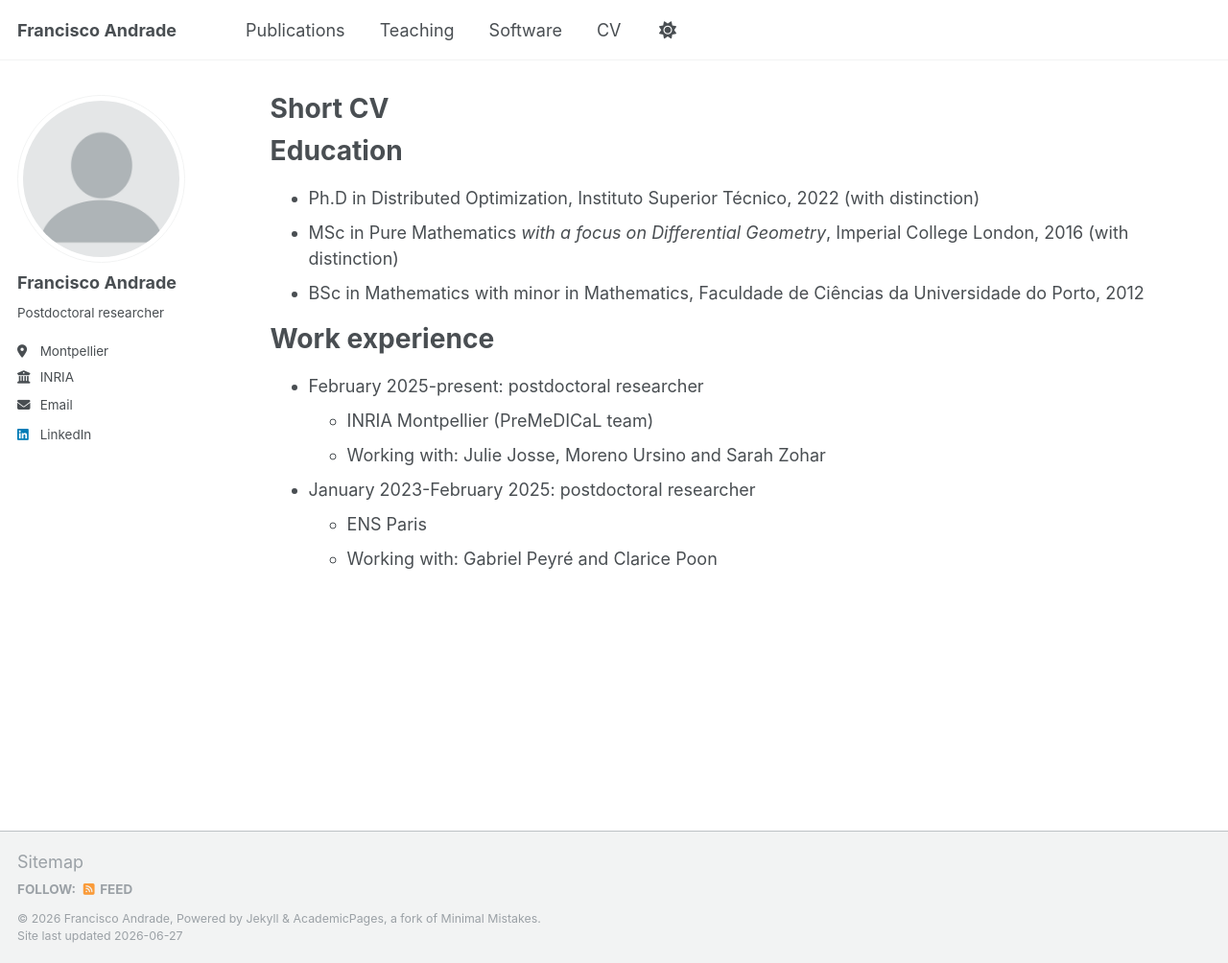
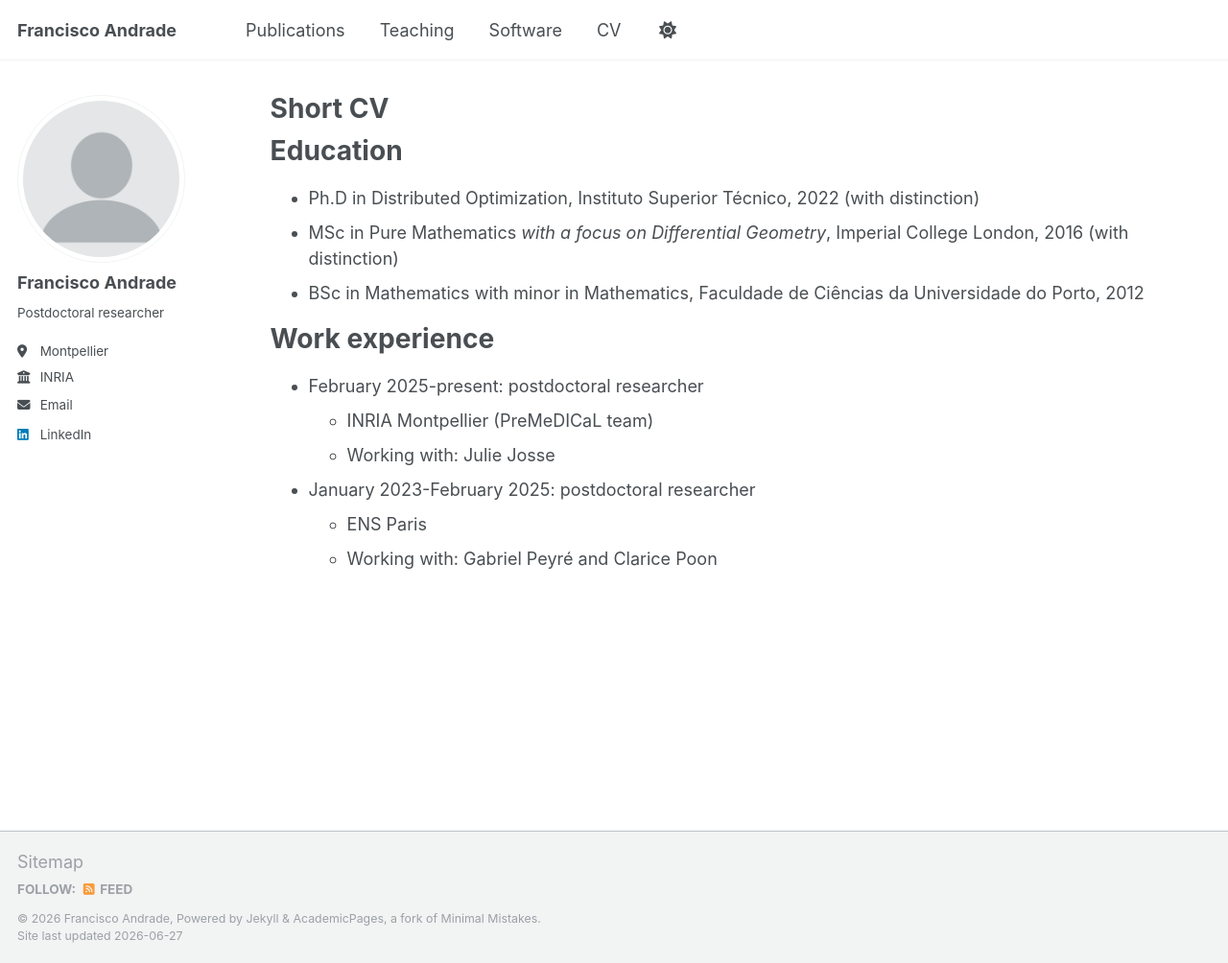
Before and after one commit to FranciscoAndrade90/FranciscoAndrade90.github.io, a Jekyll site: the page built from _pages/cv.md, in a window 1280 px wide and 1004 px high. Shown: the whole window at 96% size. Built offline with Jekyll 4.4.1, drawn with Linux system fonts in a browser that asks for light colours.

Commit message:
Update cv.md

```diff
--- a/_pages/cv.md
+++ b/_pages/cv.md
@@ -19,7 +19,7 @@ Work experience
 ======
 * February 2025-present: postdoctoral researcher
   * INRIA Montpellier (PreMeDICaL team)
-  * Working with: Julie Josse, Moreno Ursino and Sarah Zohar
+  * Working with: Julie Josse
 
 * January 2023-February 2025: postdoctoral researcher
   * ENS Paris
```
